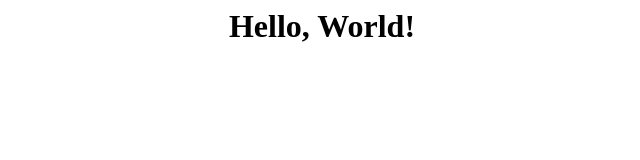
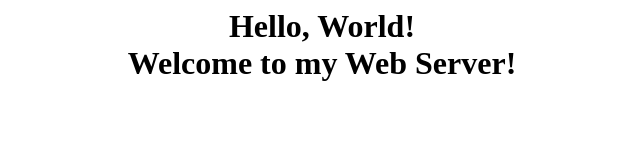
Before and after one commit to Desenplays/Desenplays.github.io, a plain HTML site: page index.html in a window 1280 px wide. Shown: the whole page, without its empty margins (318-958 px from the left). Drawn offline with Linux system fonts and the light colour scheme.

Commit message:
2o edit on html

```diff
--- a/index.html
+++ b/index.html
@@ -2,6 +2,6 @@
 	<head>
 	</head>
 	<body>
-		<h1 style="text-align: center">Hello, World!</><br/></h1>
+		<h1 style="text-align: center">Hello, World!<br/>Welcome to my Web Server!</h1>
 	</body>
 </html>
```
